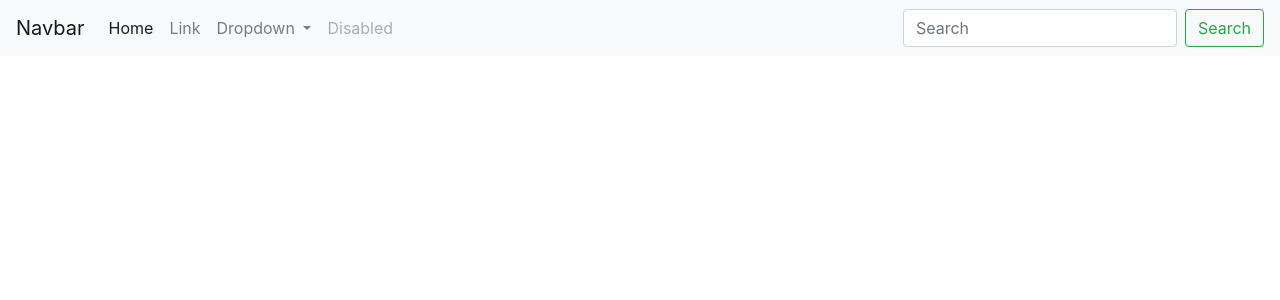
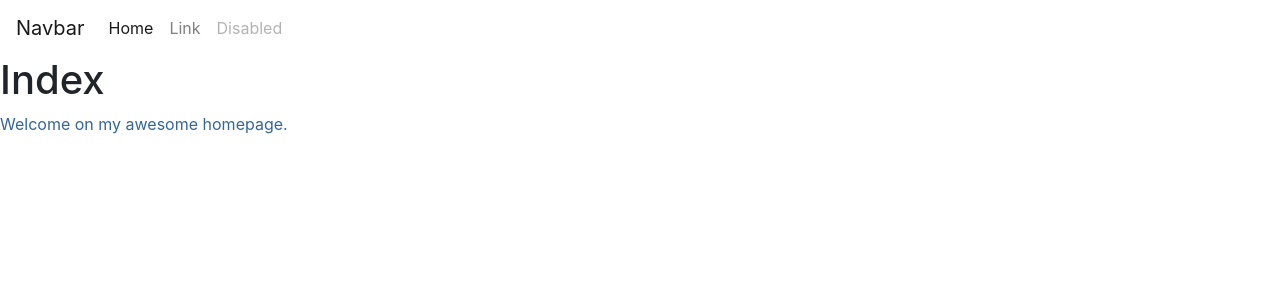
Before and after one commit to McDermottSJ/Databases_Project, a Flask app: page / in a window 1280 px wide. Shown: the top 300 px of the page. Run offline with Flask 2, Linux system fonts and the light colour scheme; some libraries are stand-ins or nearby versions.

Commit message:
Added file structure

```diff
--- a/main.py
+++ b/main.py
@@ -4,4 +4,4 @@ app = Flask(__name__)
 
 @app.route('/')
 def hello_world():
-	return render_template('index.html')
+	return render_template('main.html')
--- a/templates/index.html
+++ b/templates/index.html
@@ -1,15 +1,21 @@
  <!DOCTYPE html>
 <html>
 <head>
-<title>Page Title</title>
-<link rel="stylesheet" href="https://maxcdn.bootstrapcdn.com/bootstrap/4.0.0/css/bootstrap.min.css" integrity="sha384-Gn5384xqQ1aoWXA+058RXPxPg6fy4IWvTNh0E263XmFcJlSAwiGgFAW/dAiS6JXm" crossorigin="anonymous">
-<script src="https://code.jquery.com/jquery-3.2.1.slim.min.js" integrity="sha384-KJ3o2DKtIkvYIK3UENzmM7KCkRr/rE9/Qpg6aAZGJwFDMVNA/GpGFF93hXpG5KkN" crossorigin="anonymous"></script>
-<script src="https://cdnjs.cloudflare.com/ajax/libs/popper.js/1.12.9/umd/popper.min.js" integrity="sha384-ApNbgh9B+Y1QKtv3Rn7W3mgPxhU9K/ScQsAP7hUibX39j7fakFPskvXusvfa0b4Q" crossorigin="anonymous"></script>
-<script src="https://maxcdn.bootstrapcdn.com/bootstrap/4.0.0/js/bootstrap.min.js" integrity="sha384-JZR6Spejh4U02d8jOt6vLEHfe/JQGiRRSQQxSfFWpi1MquVdAyjUar5+76PVCmYl" crossorigin="anonymous"></script>
+    {% block head %}
+    <title>
+        {% block title %}
+        {% endblock %}
+    </title>
+    <link rel="stylesheet" href="https://maxcdn.bootstrapcdn.com/bootstrap/4.0.0/css/bootstrap.min.css" integrity="sha384-Gn5384xqQ1aoWXA+058RXPxPg6fy4IWvTNh0E263XmFcJlSAwiGgFAW/dAiS6JXm" crossorigin="anonymous">
+    <script src="https://code.jquery.com/jquery-3.2.1.slim.min.js" integrity="sha384-KJ3o2DKtIkvYIK3UENzmM7KCkRr/rE9/Qpg6aAZGJwFDMVNA/GpGFF93hXpG5KkN" crossorigin="anonymous"></script>
+    <script src="https://cdnjs.cloudflare.com/ajax/libs/popper.js/1.12.9/umd/popper.min.js" integrity="sha384-ApNbgh9B+Y1QKtv3Rn7W3mgPxhU9K/ScQsAP7hUibX39j7fakFPskvXusvfa0b4Q" crossorigin="anonymous"></script>
+    <script src="https://maxcdn.bootstrapcdn.com/bootstrap/4.0.0/js/bootstrap.min.js" integrity="sha384-JZR6Spejh4U02d8jOt6vLEHfe/JQGiRRSQQxSfFWpi1MquVdAyjUar5+76PVCmYl" crossorigin="anonymous"></script>
+    <link rel="stylsheet" type="text/css" href= "{{ url_for('static',filename='styles/main.css') }}">
+    {% endblock %}
 </head>
 <body>
 
-<nav class="navbar navbar-expand-lg navbar-light bg-light">
+<nav class="navbar navbar-expand-lg navbar-light bg-white">
   <a class="navbar-brand" href="#">Navbar</a>
   <button class="navbar-toggler" type="button" data-toggle="collapse" data-target="#navbarSupportedContent" aria-controls="navbarSupportedContent" aria-expanded="false" aria-label="Toggle navigation">
     <span class="navbar-toggler-icon"></span>
@@ -23,27 +29,16 @@
       <li class="nav-item">
         <a class="nav-link" href="#">Link</a>
       </li>
-      <li class="nav-item dropdown">
-        <a class="nav-link dropdown-toggle" href="#" id="navbarDropdown" role="button" data-toggle="dropdown" aria-haspopup="true" aria-expanded="false">
-          Dropdown
-        </a>
-        <div class="dropdown-menu" aria-labelledby="navbarDropdown">
-          <a class="dropdown-item" href="#">Action</a>
-          <a class="dropdown-item" href="#">Another action</a>
-          <div class="dropdown-divider"></div>
-          <a class="dropdown-item" href="#">Something else here</a>
-        </div>
-      </li>
       <li class="nav-item">
         <a class="nav-link disabled" href="#">Disabled</a>
       </li>
     </ul>
-    <form class="form-inline my-2 my-lg-0">
-      <input class="form-control mr-sm-2" type="search" placeholder="Search" aria-label="Search">
-      <button class="btn btn-outline-success my-2 my-sm-0" type="submit">Search</button>
-    </form>
-  </div>
+   </div>
 </nav>
+<div id="content">
+    {% block content %}
+    {% endblock %}
+</div>
 
 </body>
 </html>
--- /dev/null
+++ b/templates/main.html
@@ -0,0 +1,13 @@
+{% extends "index.html" %}
+{% block title %}Index{% endblock %}
+{% block head %}
+    {{ super() }}
+    <style type="text/css">
+    .important { color: #336699; }
+    </style>
+{% endblock %}
+{% block content %}
+    <h1>Index</h1>
+    <p class="important">
+    Welcome on my awesome homepage.
+{% endblock %}
```
Also changed, not shown: static/styles/main.css (added).
